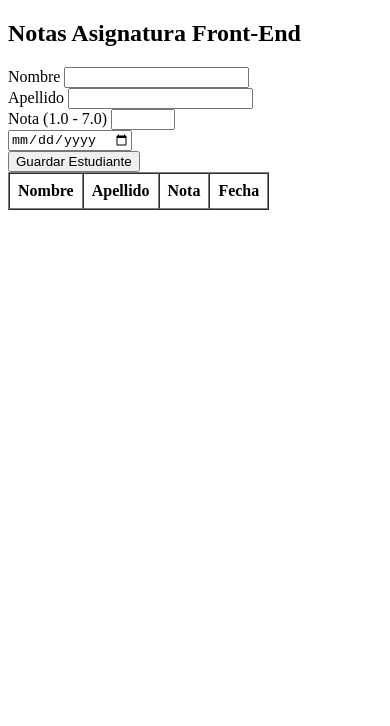
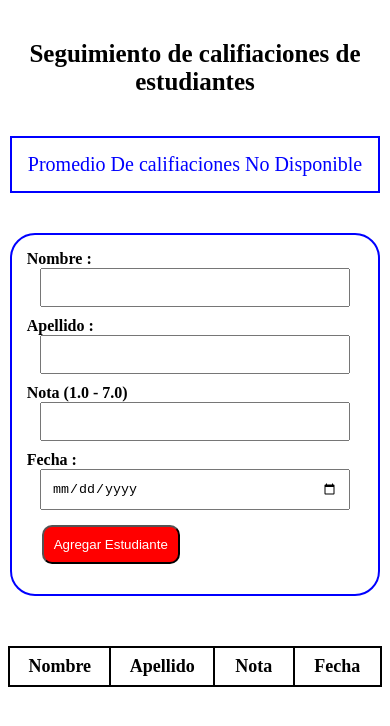
Before and after one commit to JdanFdez2002/Clase-FRONT-END-05052025, a plain HTML site: page index.html in a window 390 px wide. Drawn offline with Linux system fonts and the light colour scheme.

Commit message:
Style – estilos implementados en proyecto

```diff
--- a/index.html
+++ b/index.html
@@ -1,45 +1,53 @@
 <!DOCTYPE html>
-<html lang="en">
+<html lang="e">
 <head>
     <meta charset="UTF-8">
     <meta name="viewport" content="width=device-width, initial-scale=1.0">
     <title>Document</title>
+    <link rel="stylesheet" href="style.css">
+
 </head>
 <body>
-    <h2>Notas Asignatura Front-End</h2>
+    <h2>Seguimiento de califiaciones de estudiantes</h2>
+
+
+     <div id="average">Promedio De califiaciones No Disponible</div>
+
     <form id="studentForm">
      <div>
-            <label for="name">Nombre</label>
+        <label for="name">Nombre : </label>
         <input type="text" id="name" required>
     </div>
     <div>
-            <label for="lastName">Apellido</label>
-            <input type="text" id="lastName" required>
+        <label for="lastname">Apellido : </label>
+        <input type="text" id="lastname" required>
     </div>
     <div>
-            <label for="grade"> Nota (1.0 - 7.0)</label>
+        <label for="grade">Nota (1.0 - 7.0)</label>
         <input type="number" id="grade" step="0.1" min="1" max="7" required>
     </div>
     <div>
-            <label for="fecha"></label>
-            <input type="date" id="fecha" required>
+        <label for="date">Fecha : </label>
+        <input type="date" id="date" required>
     </div>
-        <button type="submit">Guardar Estudiante</button>
+    <button type="submit">Agregar Estudiante</button>
+
     </form>
-    <table id="studentsTable" border="1" cellpadding="8" cellspacing="0">
+
+<table id="studentsTable">
 <thead>
     <tr>
         <th>Nombre</th>
         <th>Apellido</th>
         <th>Nota</th>
-            <th>Fecha</th>
+        <th>Fecha </th>
     </tr>
+</thead>
 <tbody>
         <!--Filas de datos -->
 </tbody>
-    </thead>
 </table>
+
     <script src="script.js"></script>
-
 </body>
 </html>
--- a/script.js
+++ b/script.js
@@ -1,40 +1,64 @@
 const students=[];
 
 const tableBody=document.querySelector("#studentsTable tbody");
+const averageDiv=document.getElementById("average");
 
 document.getElementById("studentForm").addEventListener("submit",function(e){
     e.preventDefault();
 
-    const name=document.getElementById("name").value.trim();
 
-    const lastName=document.getElementById("lastName").value.trim();
+    const name = document.getElementById("name").value.trim();
 
-    const grade=document.getElementById("grade").value.trim();
+    const lastName = document.getElementById("lastname").value.trim();
 
-    const fecha=document.getElementById("fecha").value.trim();
+    const grade = document.getElementById("grade").value.trim();
 
-    if (grade < 1 || grade > 7 || !name || !lastName || isNaN(grade)){
-    alert("Error Datos incorrectos")
-    return
+    const date = document.getElementById("date").value.trim();
+
+    if(grade <1 || grade>7 || !name || !lastName || isNaN(grade) ){
+        alert("Error Datos Incorrectos")
+        return
     }
 
-    //Guardar datos en el Array
+    //guardar datos en el Array nuevo
 
-    const student={name,lastName,grade,fecha};
+    const student ={name,lastName,grade: parseFloat(grade),date};
     students.push(student);
-    addStudentToTable(student)
-
+     addStudentToTable(student)
    // console.log(students)
 
     this.reset();
+    calcularPromedio()
+
 });
 
 function addStudentToTable(student){
     const row=document.createElement("tr");
     row.innerHTML=
-    `<td>${student.name}</td>
-    <td>${student.lastName}</td>
-    <td>${student.grade}</td>
-    <td>${student.fecha}</td>`;
+    `<td>${student.name} </td>
+    <td>${student.lastName} </td>
+    <td>${student.grade} </td>
+    <td>${student.date} </td>`
+    ;
     tableBody.appendChild(row);
 }
+
+function calcularPromedio(){
+    if (students.length ===0){
+        averageDiv.textContent="Promedio de Calificaciones: No Disponible";
+        averageDiv.style.color = "black";
+        return;
+    }
+
+    const notas = students.map(estudiante => estudiante.grade)
+    const suma = notas.reduce((acumulador, valorActual) => acumulador + valorActual,0);
+
+    let promedio = suma/students.length
+    averageDiv.textContent=`Promedio de Calificaciones: ${promedio.toFixed(2)}`;
+
+    if (promedio >= 4){
+        averageDiv.style.color = "green";
+    } else {
+        averageDiv.style.color = "red";
+    }
+}
--- /dev/null
+++ b/style.css
@@ -0,0 +1,109 @@
+form{
+    text-align: center;
+    margin: auto;
+    border: 2px blue solid;
+    padding: 20px;
+    width: 450px;
+    border-radius: 25px;
+    margin-bottom: 50px;
+}
+
+h2{
+    margin-top: 40px;
+    text-align: center;
+
+}
+
+#average{
+    text-align: center;
+    border: 2px blue solid;
+    color: blue;
+    width: 450px;
+    margin: auto;
+    padding: 10px;
+    margin-bottom: 40px;
+    margin-top: 40px;
+    font-size: x-large;
+    background: red(204, 250, 250);
+}
+
+input{
+    padding: 10px;
+    display: block;
+    width: 370px;
+    margin-bottom: 10px;
+    margin-left: 30px;
+}
+
+
+
+label{
+    display: flex;
+    padding: 0;
+    font-weight: bold;
+}
+
+button{
+    margin: 15px;
+    display: flex;
+    padding: 10px;
+    background: red;
+    color: white;
+    border-radius: 10px;
+}
+
+
+
+table{
+    margin-top: 30px;
+    margin: auto;
+    border-collapse: collapse;
+}
+
+
+
+th{
+
+    border: 2px solid black;
+    font-size: 22px;
+    padding: 10px;
+    width: 200px;
+
+}
+
+td{
+    border: 2px solid black;
+    padding: 10px;
+    width: 90px;
+    font-size: 22px;
+    width: 200px;
+    text-align: center;
+}
+
+
+@media (max-width: 600px) {
+
+    form, #average {
+        width: 90%;
+        padding: 15px;
+    }
+
+    input {
+        width: 85%;
+        margin-left: auto;
+        margin-right: auto;
+    }
+
+    th, td {
+        font-size: 18px;
+        padding: 8px;
+    }
+
+    h2 {
+        font-size: 25px;
+    }
+
+    #average {
+        font-size: 20px;
+    }
+}
```
Lines whose indentation alone changed are shown as unchanged.
